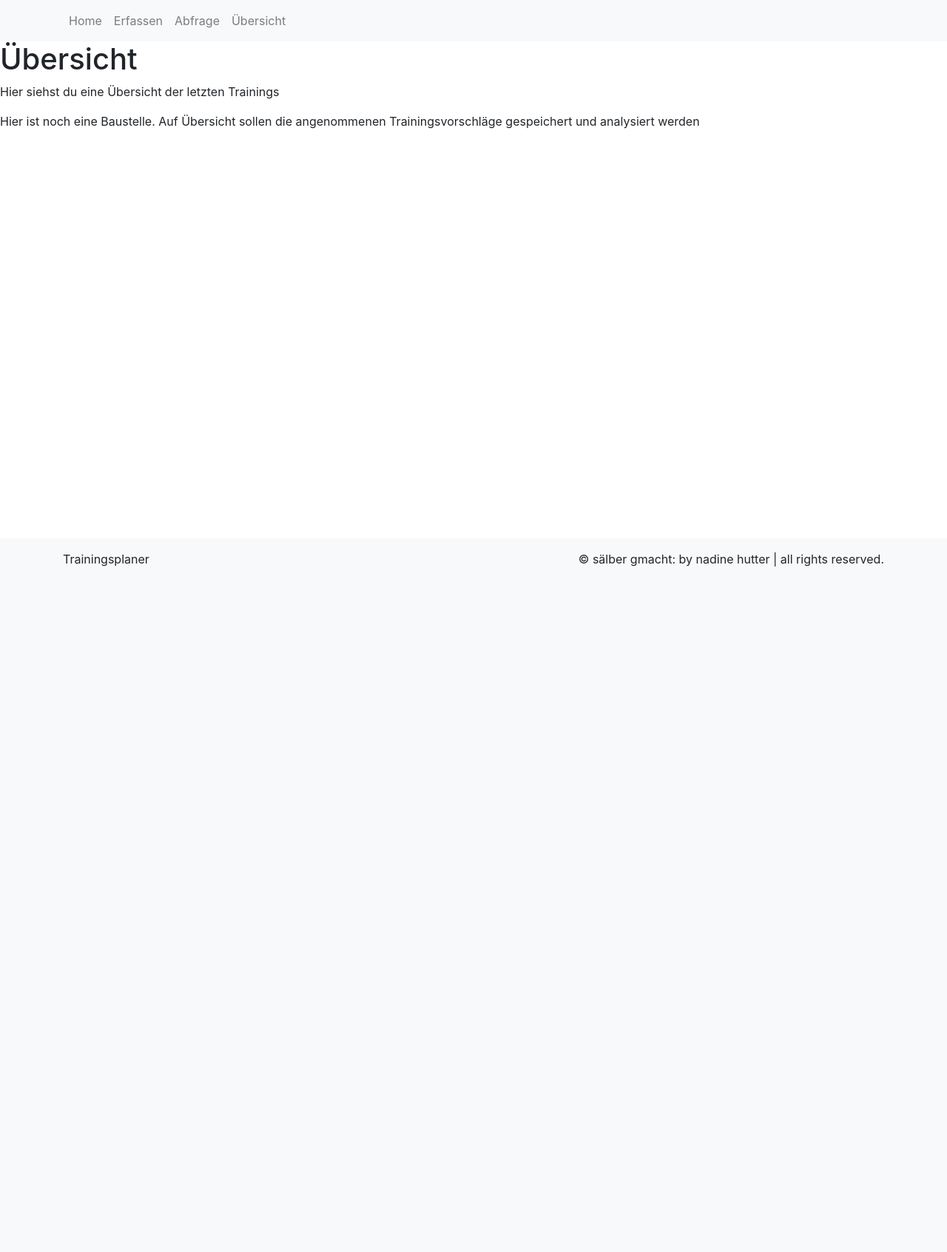
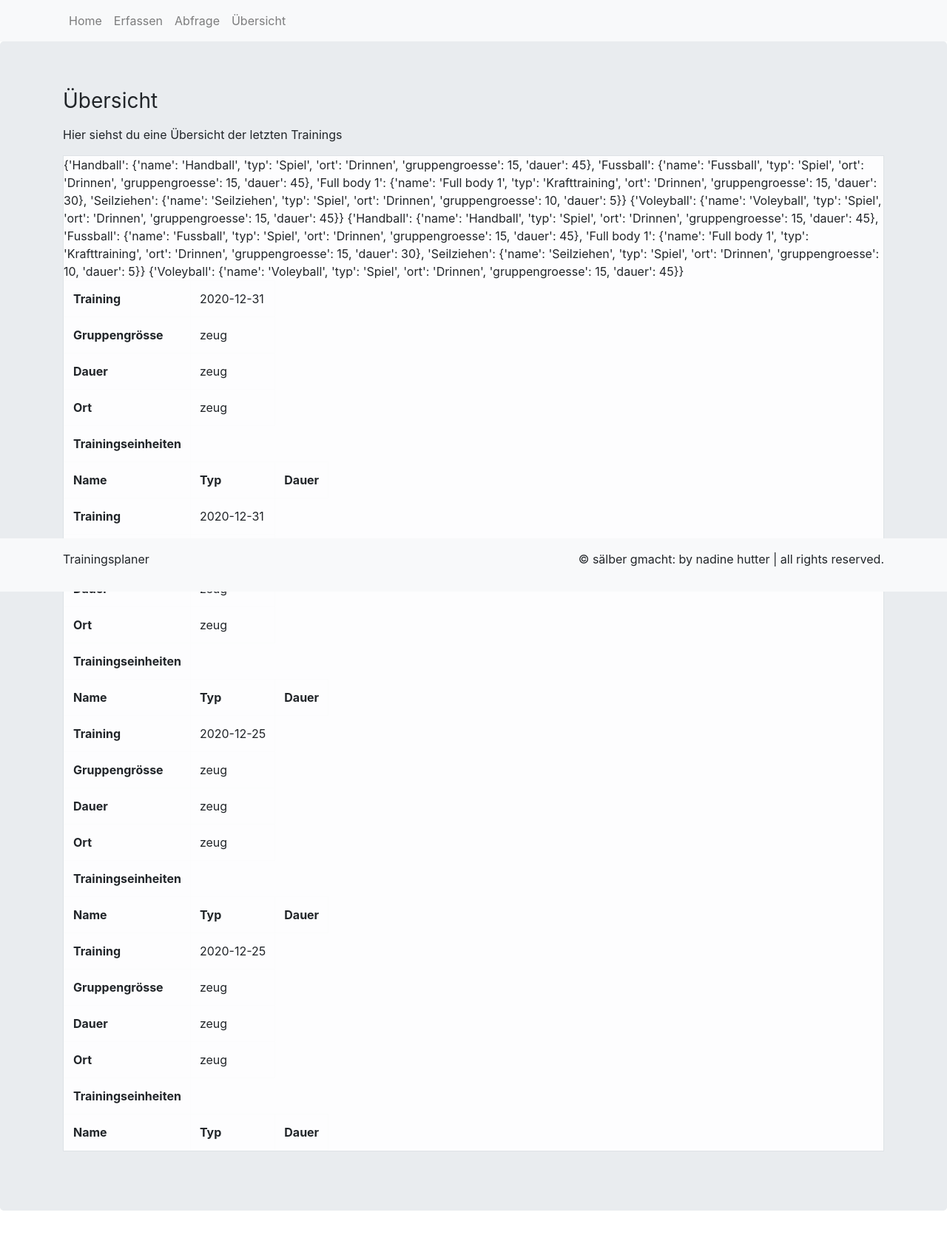
Before and after one commit to sibasiach77/PROG2, a Flask app: page /uebersicht in a window 1280 px wide. Shown: the whole page at 74% size. Before the commit the page ends 766 px from the top, so only its background shows below. Run offline with Flask 2, Linux system fonts and the light colour scheme.

Commit message:
Uebersicht.html

```diff
--- /dev/null
+++ b/datenbank_trainings_gespeichert.json
@@ -0,0 +1 @@
+{"2020-12-31": {"Handball": {"name": "Handball", "typ": "Spiel", "ort": "Drinnen", "gruppengroesse": 15, "dauer": 45}, "Fussball": {"name": "Fussball", "typ": "Spiel", "ort": "Drinnen", "gruppengroesse": 15, "dauer": 45}, "Full body 1": {"name": "Full body 1", "typ": "Krafttraining", "ort": "Drinnen", "gruppengroesse": 15, "dauer": 30}, "Seilziehen": {"name": "Seilziehen", "typ": "Spiel", "ort": "Drinnen", "gruppengroesse": 10, "dauer": 5}}, "2020-12-25": {"Voleyball": {"name": "Voleyball", "typ": "Spiel", "ort": "Drinnen", "gruppengroesse": 15, "dauer": 45}}}
--- a/datenbank_vorschlaege.json
+++ b/datenbank_vorschlaege.json
@@ -1 +1 @@
-{"Fussball": {"name": "Fussball", "typ": "Spiel", "ort": "Drinnen", "gruppengroesse": 15, "dauer": 45, "datum": "2020-12-26"}, "Handball": {"name": "Handball", "typ": "Spiel", "ort": "Drinnen", "gruppengroesse": 15, "dauer": 45, "datum": "2020-12-26"}, "Voleyball": {"name": "Voleyball", "typ": "Spiel", "ort": "Drinnen", "gruppengroesse": 15, "dauer": 45, "datum": "2020-12-26"}}
+{"Full body 1": {"name": "Full body 1", "typ": "Krafttraining", "ort": "Drinnen", "gruppengroesse": 15, "dauer": 30, "datum": "2021-02-06"}}
--- a/main.py
+++ b/main.py
@@ -68,13 +68,21 @@
 """
 @app.route("/uebersicht")
 def uebersicht():
-    return render_template('uebersicht.html')
+    try:
+        with open("datenbank_trainings_gespeichert.json", "r", encoding="utf-8") as datenbank_trainings_gespeichert:
+            # Die Inhalte der Datenbank werden als Variabel trainings_gespeichert gespeichert.
+            trainings_gespeichert = json.load(datenbank_trainings_gespeichert)
+    except:
+        trainings_gespeichert = {}
+
+    return render_template('uebersicht.html', trainings_gespeichert=trainings_gespeichert)
 
 @app.route("/vorschlag_speichern", methods=['POST', 'GET'])
 def vorschlag_speichern():
     if request.method == 'POST':
         # Die erhaltene Info des Users aus der vorschlag.html wird in der Variabel name gespeichert.
-        name = request.form['name']
+        name = request.form['Auswahl']
+
         # Die Datenbank datenkbank_vorschlaege wird geöffnet.
         try:
             with open("datenbank_vorschlaege.json", "r", encoding="utf-8") as datenbank_vorschlaege:
@@ -97,13 +105,6 @@
         except:
             trainings_gespeichert = {}
 
-        """
-        Hier sollte überprüft werden, ob das zu speichernde Datum bereits als Training angelegt ist.
-        Wenn ja, soll die Trainingseinheit dem Datum hinzugefügt werden.
-        for datum_trainings in trainings_gespeichert.keys():
-            if datum_speichern == datum_trainings:
-        """
-
         # Ein Neues Dict namens training_speichern wird eröffnet und mit den Variabeln befüllt.
         training_speichern = {
             datum_speichern: {
@@ -117,8 +118,10 @@
             }
         }
 
-        # Der Dict training_speichern wird der Variabel trainings_gespeichert hinzugefügt.
-        trainings_gespeichert.update(training_speichern)
+        # Es wird überprüft, ob das Trainingsdatum bereits im Dict vorhanden ist.
+        # Falls das Trainingsdatum bereits vorhanden und der Name noch nicht, wird diese Trainingseinheit als neuer Dict
+        # hinzugefügt. Ansonsten wird der Dict überschrieben.
+        trainings_gespeichert[datum_speichern][name] = training_speichern[datum_speichern][name]
 
         # Der Dict training_speichern wird der Varabel trainings_gespeichert hinzugefügt.
         with open("datenbank_trainings_gespeichert.json", "w") as datenbank_trainings_gespeichert:
--- a/templates/uebersicht.html
+++ b/templates/uebersicht.html
@@ -1,7 +1,41 @@
 {% include "navigation.html" %}
-<body>
-<h1>Übersicht</h1>
-<p>Hier siehst du eine Übersicht der letzten Trainings</p>
-<p>Hier ist noch eine Baustelle. Auf Übersicht sollen die angenommenen Trainingsvorschläge gespeichert und analysiert werden</p>
-{{ trainings_gespeichert }}
+<div class="jumbotron">
+    <div class="container">
+        <h1 class="h3 mb-3 font-weight-normal">Übersicht</h1>
+        <p>Hier siehst du eine Übersicht der letzten Trainings</p>
+        <div class="table table-bordered table-light">
+            <table border=0>
+                {% for daten in trainings_gespeichert.keys() %}
+                {% for zeug in trainings_gespeichert.values() %}
+                {{ zeug }}
+                <tr>
+                    <th scope="col">Training</th>
+                    <td>{{ daten }}</td>
+                </tr>
+                <tr>
+                    <th scope="col">Gruppengrösse</th>
+                    <td>zeug</td>
+                </tr>
+                <tr>
+                    <th scope="col">Dauer</th>
+                    <td>zeug</td>
+                </tr>
+                <tr>
+                    <th scope="col">Ort</th>
+                    <td>zeug</td>
+                </tr>
+                <tr>
+                    <th scope="col">Trainingseinheiten</th>
+                </tr>
+                <tr>
+                    <th scope="col">Name</th>
+                    <th scope="col">Typ</th>
+                    <th scope="col">Dauer</th>
+                </tr>
+                {% endfor %}
+                {% endfor %}
+            </table>
+        </div>
+    </div>
+</div>
 {% include "footer.html" %}
--- a/templates/vorschlaege.html
+++ b/templates/vorschlaege.html
@@ -4,8 +4,6 @@
     <div class="container">
         <h1 class="h3 mb-3 font-weight-normal">Vorschläge Training: {{ datum_training }}</h1>
         <p>Wähle die Trainingseinheit an, welche du übernehmen willst.</p>
-        {{ vorschlaege }}
-        {{ vorschlaege.keys() }}
         <div class="table table-bordered table-light">
             <form method="post" action="{{ url_for('vorschlag_speichern') }}">
                 <table border=0>
@@ -31,7 +29,7 @@
                         <td>{{ daten["dauer"] }}</td>
                         <td>
                             <input type="radio" id="{{ daten['name'] }}" name="Auswahl"
-                                   value="{{ daten['name'] }}">
+                                   value="{{ daten['name'] }}" required>
                             <label for="{{ daten['name'] }}">{{ daten['name'] }}</label><br>
                         </td>
                     </tr>
```
